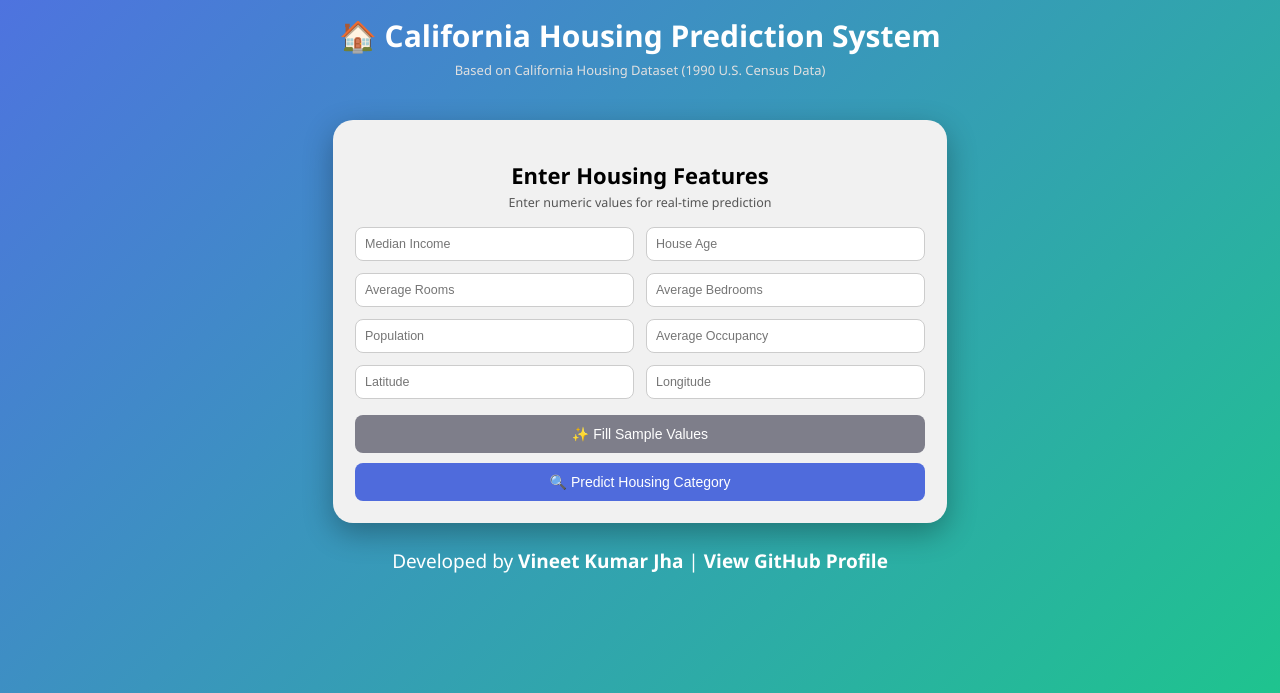
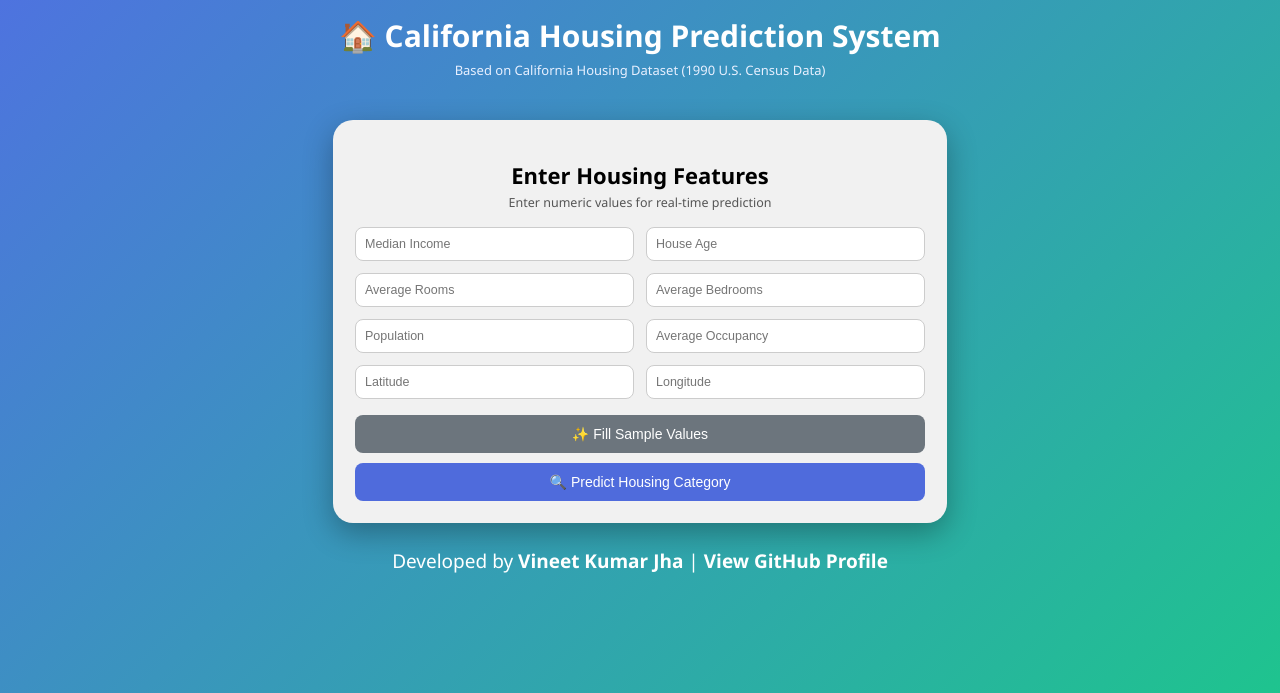
Before and after one commit to 2305100-Vineet/housing-web-app, a Flask app: page / in a window 1280 px wide. Shown: the top 693 px of the page. Run offline with Flask 3, Linux system fonts and the light colour scheme; parts of the project's set-up code (start-up, migrations or seed data) failed here and were passed over.

Commit message:
Update index.html

```diff
--- a/templates/index.html
+++ b/templates/index.html
@@ -29,7 +29,7 @@
     .header p {
         margin-top: 5px;
         font-size: 13px;
-        color: #e0e0e0;
+        color: #e8f0ff;  /* slightly refined soft white */
     }
 
     .container {
@@ -80,9 +80,10 @@
         transition: 0.3s;
     }
 
+    /* ✅ Academic Sample Button */
     .sample-btn {
         margin-top: 16px;
-        background-color: #7e7e8a;
+        background-color: #6c757d;  /* professional muted grey */
     }
 
     .predict-btn {
@@ -131,7 +132,7 @@
         text-decoration: underline;
     }
 
-    /* ✅ Responsive Mobile Fix */
+    /* Responsive */
     @media (max-width: 768px) {
 
         .container {
```
